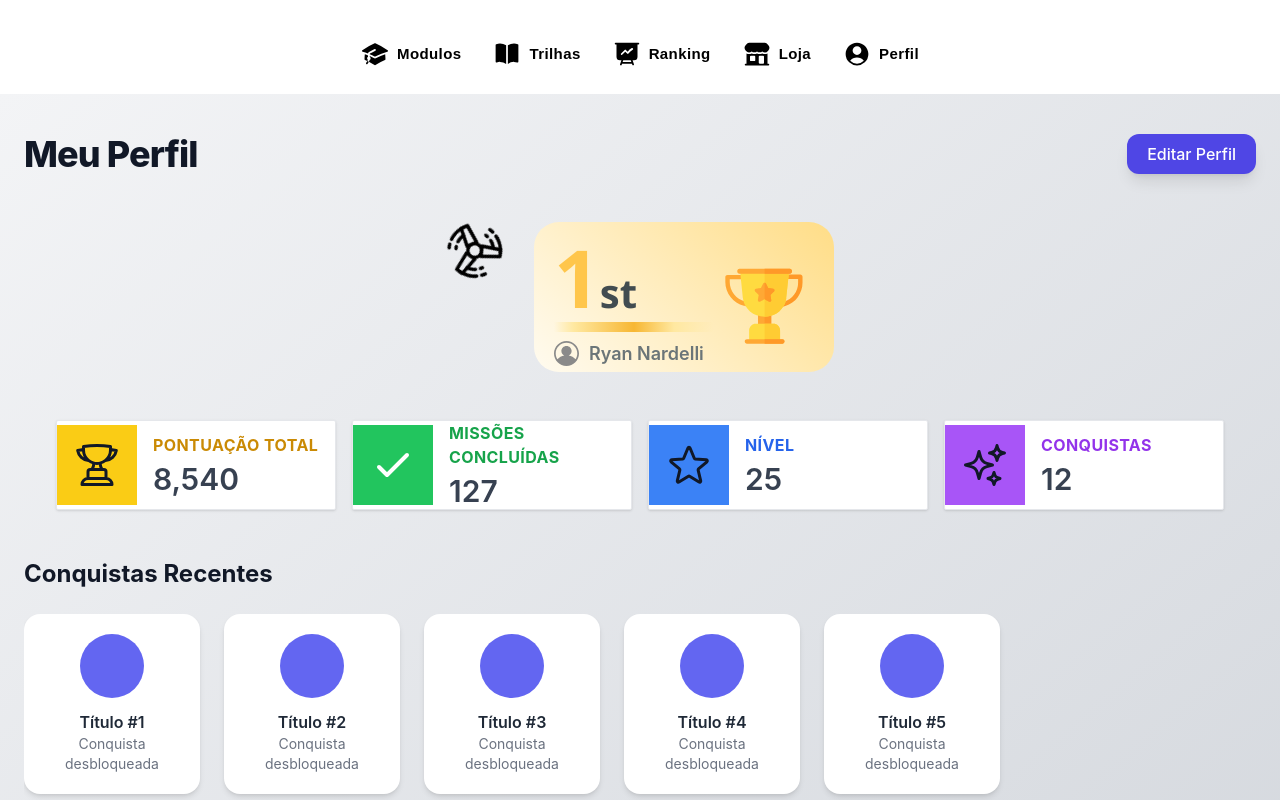
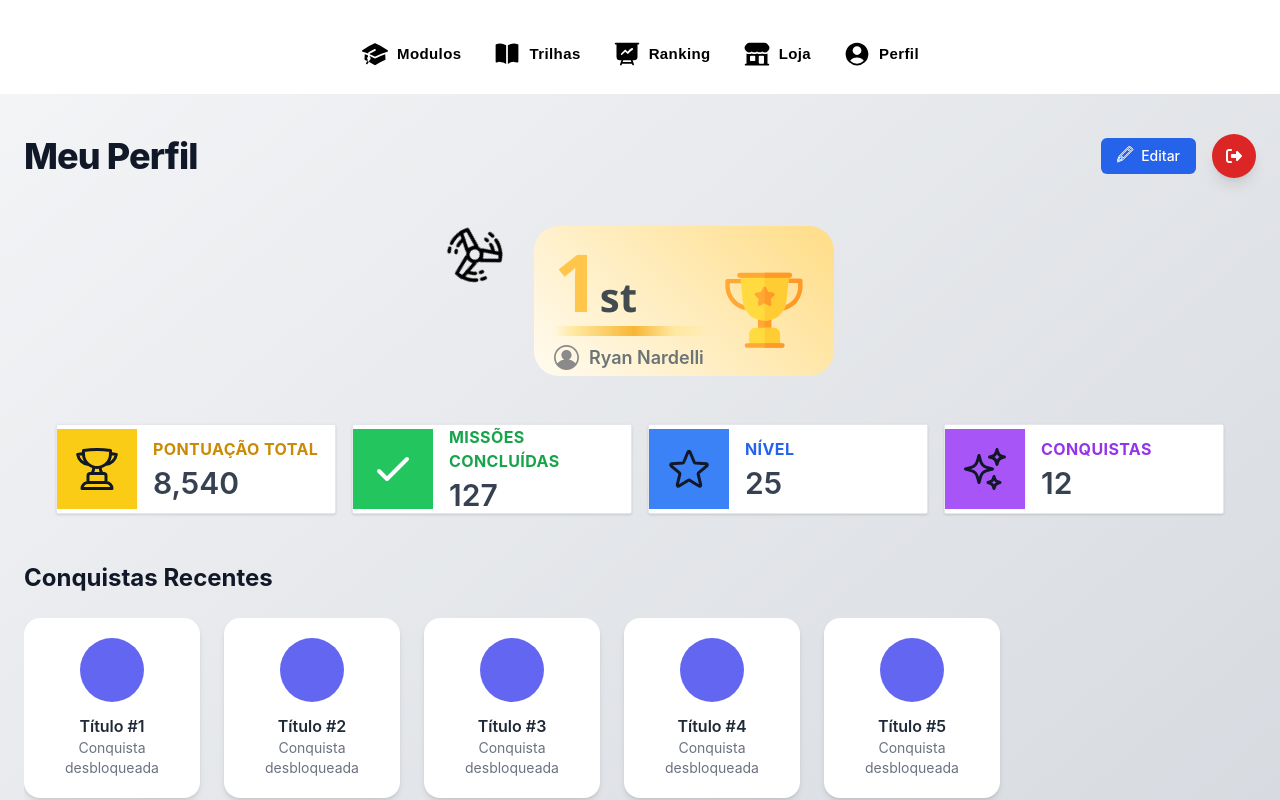
Before and after one commit to Squad-15/front_end, a Next.js app: page /profile in a window 1280 px wide. Shown: the top 800 px of the page. Built offline with nearby package versions, Linux system fonts and the light colour scheme.

Commit message:
enviando novos ajustes

```diff
--- a/src/app/components/CardProfileGamer/index.tsx
+++ b/src/app/components/CardProfileGamer/index.tsx
@@ -118,21 +118,19 @@ useEffect(() => {
             <p>{user.firstName} {user.lastName}</p>
           </li>
 
-          <li>
-          <svg xmlns="http://www.w3.org/2000/svg" viewBox="0 0 20 20" fill="currentColor" className="size-5">
-            <path fill-rule="evenodd" d="M1 6a3 3 0 0 1 3-3h12a3 3 0 0 1 3 3v8a3 3 0 0 1-3 3H4a3 3 0 0 1-3-3V6Zm4 1.5a2 2 0 1 1 4 0 2 2 0 0 1-4 0Zm2 3a4 4 0 0 0-3.665 2.395.75.75 0 0 0 .416 1A8.98 8.98 0 0 0 7 14.5a8.98 8.98 0 0 0 3.249-.604.75.75 0 0 0 .416-1.001A4.001 4.001 0 0 0 7 10.5Zm5-3.75a.75.75 0 0 1 .75-.75h2.5a.75.75 0 0 1 0 1.5h-2.5a.75.75 0 0 1-.75-.75Zm0 6.5a.75.75 0 0 1 .75-.75h2.5a.75.75 0 0 1 0 1.5h-2.5a.75.75 0 0 1-.75-.75Zm.75-4a.75.75 0 0 0 0 1.5h2.5a.75.75 0 0 0 0-1.5h-2.5Z" clip-rule="evenodd" />
-          </svg>
-
-            <p>{formatProfileName(user.profile.department)}</p>
+             <li>
+                <svg xmlns="http://www.w3.org/2000/svg" viewBox="0 0 20 20" fill="currentColor" className="size-5">
+                <path fill-rule="evenodd" d="M1 6a3 3 0 0 1 3-3h12a3 3 0 0 1 3 3v8a3 3 0 0 1-3 3H4a3 3 0 0 1-3-3V6Zm4 1.5a2 2 0 1 1 4 0 2 2 0 0 1-4 0Zm2 3a4 4 0 0 0-3.665 2.395.75.75 0 0 0 .416 1A8.98 8.98 0 0 0 7 14.5a8.98 8.98 0 0 0 3.249-.604.75.75 0 0 0 .416-1.001A4.001 4.001 0 0 0 7 10.5Zm5-3.75a.75.75 0 0 1 .75-.75h2.5a.75.75 0 0 1 0 1.5h-2.5a.75.75 0 0 1-.75-.75Zm0 6.5a.75.75 0 0 1 .75-.75h2.5a.75.75 0 0 1 0 1.5h-2.5a.75.75 0 0 1-.75-.75Zm.75-4a.75.75 0 0 0 0 1.5h2.5a.75.75 0 0 0 0-1.5h-2.5Z" clip-rule="evenodd" />
+              </svg>
+            <p>{formatProfileName(user.profile.profileName)}</p>
           </li>
 
           <li>
-            <svg xmlns="http://www.w3.org/2000/svg" viewBox="0 0 20 20" fill="currentColor" className="size-5">
+               <svg xmlns="http://www.w3.org/2000/svg" viewBox="0 0 20 20" fill="currentColor" className="size-5">
               <path fill-rule="evenodd" d="M6 3.75A2.75 2.75 0 0 1 8.75 1h2.5A2.75 2.75 0 0 1 14 3.75v.443c.572.055 1.14.122 1.706.2C17.053 4.582 18 5.75 18 7.07v3.469c0 1.126-.694 2.191-1.83 2.54-1.952.599-4.024.921-6.17.921s-4.219-.322-6.17-.921C2.694 12.73 2 11.665 2 10.539V7.07c0-1.321.947-2.489 2.294-2.676A41.047 41.047 0 0 1 6 4.193V3.75Zm6.5 0v.325a41.622 41.622 0 0 0-5 0V3.75c0-.69.56-1.25 1.25-1.25h2.5c.69 0 1.25.56 1.25 1.25ZM10 10a1 1 0 0 0-1 1v.01a1 1 0 0 0 1 1h.01a1 1 0 0 0 1-1V11a1 1 0 0 0-1-1H10Z" clip-rule="evenodd" />
               <path d="M3 15.055v-.684c.126.053.255.1.39.142 2.092.642 4.313.987 6.61.987 2.297 0 4.518-.345 6.61-.987.135-.041.264-.089.39-.142v.684c0 1.347-.985 2.53-2.363 2.686a41.454 41.454 0 0 1-9.274 0C3.985 17.585 3 16.402 3 15.055Z" />
             </svg>
-
-            <p>{formatProfileName(user.profile.profileName)}</p>
+            <p>{formatProfileName(user.profile.department)}</p>
           </li>
 
            <li>
--- /dev/null
+++ b/src/app/components/LogoutButton/index.tsx
@@ -0,0 +1,39 @@
+"use client";
+
+import React from "react";
+import { useRouter } from "next/navigation";
+
+export const LogoutButton = () => {
+  const router = useRouter();
+
+  function deleteCookie(name: string) {
+    document.cookie = `${name}=; Max-Age=0; path=/;`;
+  }
+
+  function handleLogout() {
+    deleteCookie("token");
+    router.push("/");
+  }
+
+  return (
+    <button
+      onClick={handleLogout}
+      className="group flex items-center justify-start w-11 h-11 bg-red-600 rounded-full cursor-pointer relative overflow-hidden transition-all duration-200 shadow-lg hover:w-32 hover:rounded-lg active:translate-x-1 active:translate-y-1"
+    >
+      <div
+        className="flex items-center justify-center w-full transition-all duration-300 group-hover:justify-start group-hover:px-3"
+      >
+        <svg className="w-4 h-4" viewBox="0 0 512 512" fill="white">
+          <path
+            d="M377.9 105.9L500.7 228.7c7.2 7.2 11.3 17.1 11.3 27.3s-4.1 20.1-11.3 27.3L377.9 406.1c-6.4 6.4-15 9.9-24 9.9c-18.7 0-33.9-15.2-33.9-33.9l0-62.1-128 0c-17.7 0-32-14.3-32-32l0-64c0-17.7 14.3-32 32-32l128 0 0-62.1c0-18.7 15.2-33.9 33.9-33.9c9 0 17.6 3.6 24 9.9zM160 96L96 96c-17.7 0-32 14.3-32 32l0 256c0 17.7 14.3 32 32 32l64 0c17.7 0 32 14.3 32 32s-14.3 32-32 32l-64 0c-53 0-96-43-96-96L0 128C0 75 43 32 96 32l64 0c17.7 0 32 14.3 32 32s-14.3 32-32 32z"
+          ></path>
+        </svg>
+      </div>
+      <div
+        className="absolute right-5 transform translate-x-full opacity-0 text-white text-lg font-semibold transition-all duration-300 group-hover:translate-x-0 group-hover:opacity-100"
+      >
+        Sair
+      </div>
+    </button>
+  );
+};
--- a/src/app/profile/page.tsx
+++ b/src/app/profile/page.tsx
@@ -1,6 +1,7 @@
 import { CardGamerRanking } from "../components/CardGamerRanking";
 import { CardProfileGamer } from "../components/CardProfileGamer";
 import { CardProgressUser } from "../components/CardProgressUser";
+import { LogoutButton } from "../components/LogoutButton";
 import "/public/styles/profile.css";
 
 export default function AboutPage() {
@@ -9,9 +10,26 @@ export default function AboutPage() {
             {/* Cabeçalho */}
             <header className="flex justify-between items-center mb-12">
                 <h1 className="text-4xl font-extrabold tracking-tight">Meu Perfil</h1>
-                <button className="bg-indigo-600 hover:bg-indigo-700 text-white px-5 py-2 rounded-xl font-medium shadow-lg transition duration-300">
-                    Editar Perfil
-                </button>
+
+                <div className="flex items-center gap-4">
+                     <button
+                        className="inline-flex items-center justify-center px-4 py-2 bg-blue-600 ease-in-out delay-75 hover:bg-blue-700 text-white text-sm font-medium rounded-md hover:-translate-y-1 hover:scale-110 active:scale-95 transition-all duration-200"
+                        >
+                        <svg
+                            className="h-5 w-5 mr-1 self-center items-center"
+                            fill="none"
+                            stroke="currentColor"
+                            xmlns="http://www.w3.org/2000/svg"
+                        >
+                            <path
+                            d="M12.146.146a.5.5 0 0 1 .708 0l3 3a.5.5 0 0 1 0 .708l-10 10a.5.5 0 0 1-.168.11l-5 2a.5.5 0 0 1-.65-.65l2-5a.5.5 0 0 1 .11-.168zM11.207 2.5 13.5 4.793 14.793 3.5 12.5 1.207zm1.586 3L10.5 3.207 4 9.707V10h.5a.5.5 0 0 1 .5.5v.5h.5a.5.5 0 0 1 .5.5v.5h.293zm-9.761 5.175-.106.106-1.528 3.821 3.821-1.528.106-.106A.5.5 0 0 1 5 12.5V12h-.5a.5.5 0 0 1-.5-.5V11h-.5a.5.5 0 0 1-.468-.325"
+                            ></path>
+                        </svg>
+                        Editar
+                        </button>
+
+                    <LogoutButton />
+                </div>
             </header>
 
             {/* Seção de Cartões do Perfil e Ranking */}
```
